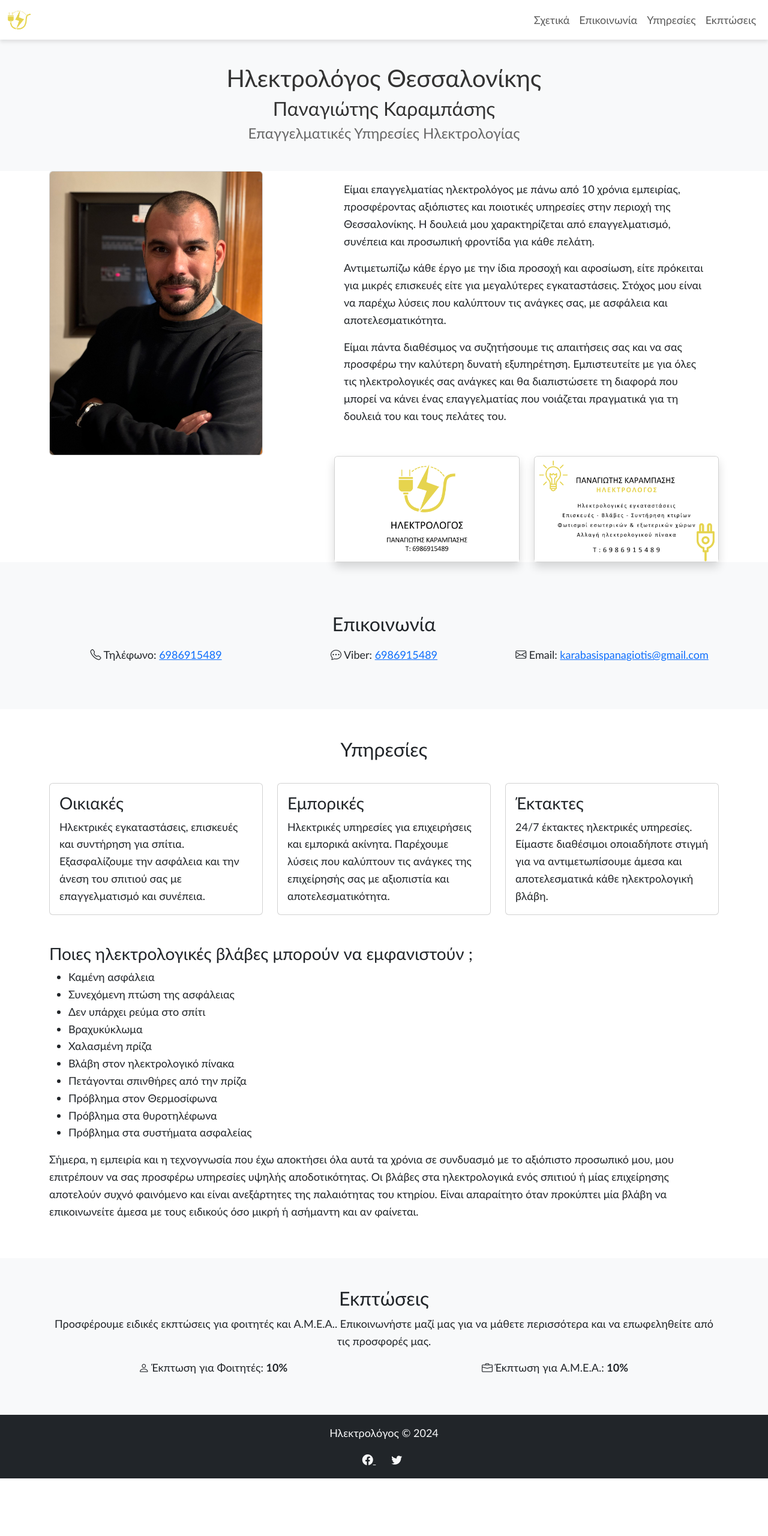
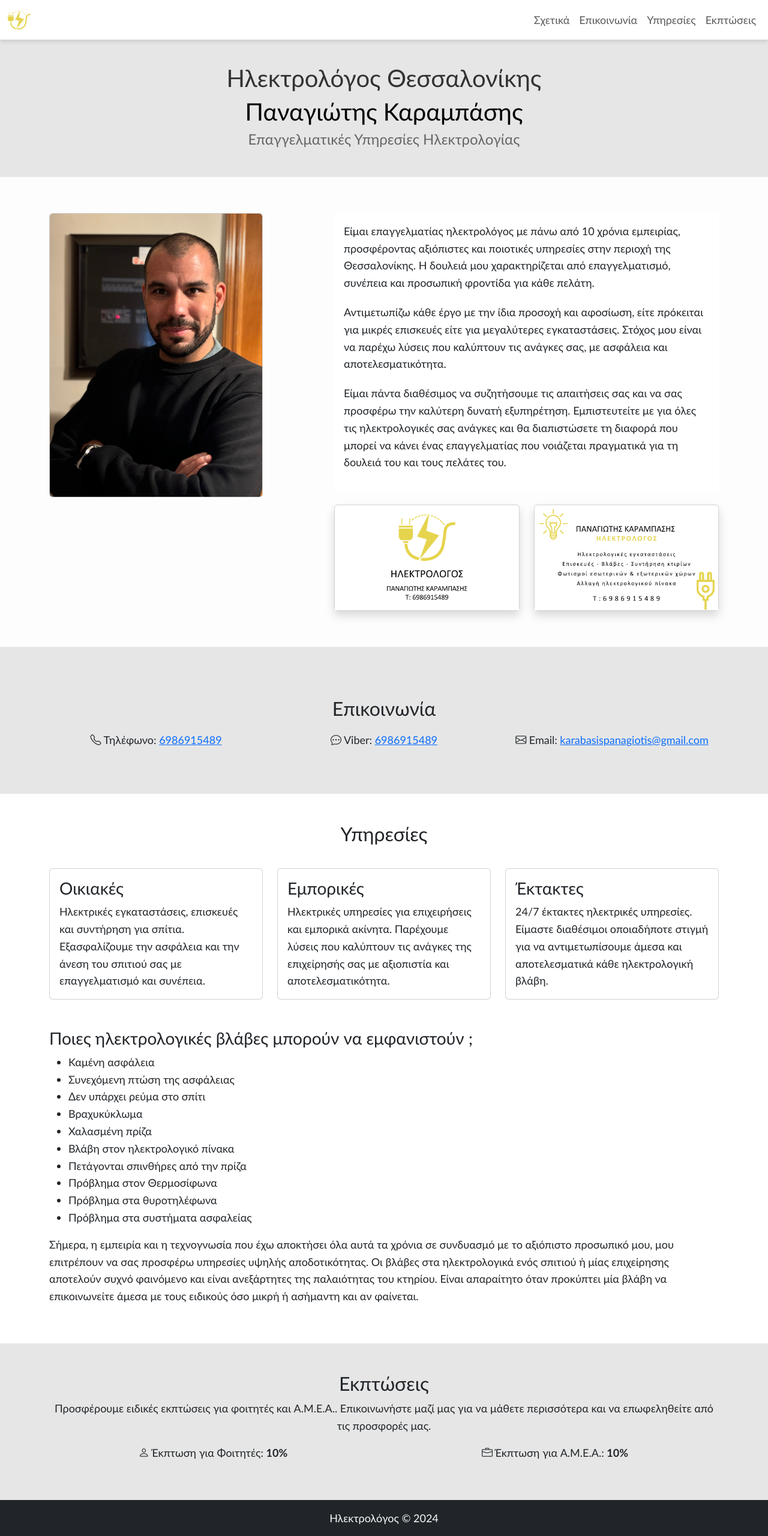
Before and after one commit to kvasilopoulos/karabasis, a plain HTML site: page index.html in a window 1280 px wide. Shown: the top 2560 px of the page at 60% size. Before the commit the page ends 2464 px from the top, so only its background shows below. Drawn offline with nearby package versions, Linux system fonts and the light colour scheme.

Commit message:
Refactor layout styles for consistency and update section backgrounds in Layout.css and index.html

```diff
--- a/Layout.css
+++ b/Layout.css
@@ -9,26 +9,28 @@
 }
 
 #artistic-title {
-     background-color: #f8f9fa;
+    background-color: #e6e6e6;
+    /* Darker grey */
     padding: 40px 0;
 }
 
- #new-section {
+#about {
     background-color: #fdfdfd;
     padding: 60px 0;
 }
 
- #new-section h2 {
+#about h2 {
     font-family: 'Brush Script MT', cursive;
     color: #333;
 }
 
- #new-section p {
+#about p {
     margin-bottom: 20px;
 }
 
 #contact {
-     background-color: #f8f9fa;
+    background-color: #e6e6e6;
+    /* Darker grey */
     padding: 60px 0;
 }
 
@@ -37,8 +39,8 @@
     padding: 60px 0;
 }
 
- #portfolio {
-     background-color: #fdfdfd;
+#discounts {
+    background-color: #e6e6e6;
     padding: 60px 0;
 }
 
--- a/index.html
+++ b/index.html
@@ -29,7 +29,7 @@
     integrity="sha384-QWTKZyjpPEjISv5WaRU9OFeRpok6YctnYmDr5pNlyT2bRjXh0JMhjY6hW+ALEwIH" crossorigin="anonymous">
   <link rel="stylesheet"
     href="https://cdnjs.cloudflare.com/ajax/libs/bootstrap-icons/1.8.1/font/bootstrap-icons.min.css">
-  <link rel="stylesheet" href="/Layout.css">
+  <link rel="stylesheet" href="/layout.css">
   <style>
 
   </style>
@@ -81,7 +81,7 @@
     </div>
     <div class="row">
       <div class="col text-center">
-        <p class="h2" style="color: #333;">Παναγιώτης Καραμπάσης</p>
+        <p class="h2" style="color: #000; font-size: 2.5rem; font-weight: 400;">Παναγιώτης Καραμπάσης</p>
       </div>
     </div>
     <div class="row">
@@ -222,7 +222,7 @@
   </section>
 
   <!-- Discounts Section -->
-  <section id="discounts" class="py-5 bg-light">
+  <section id="discounts" class="py-5">
     <div class="container">
       <h2 class="text-center">Εκπτώσεις</h2>
       <p class="text-center">Προσφέρουμε ειδικές εκπτώσεις για φοιτητές και A.M.E.A.. Επικοινωνήστε μαζί μας για να
```
Lines whose indentation alone changed are shown as unchanged.
